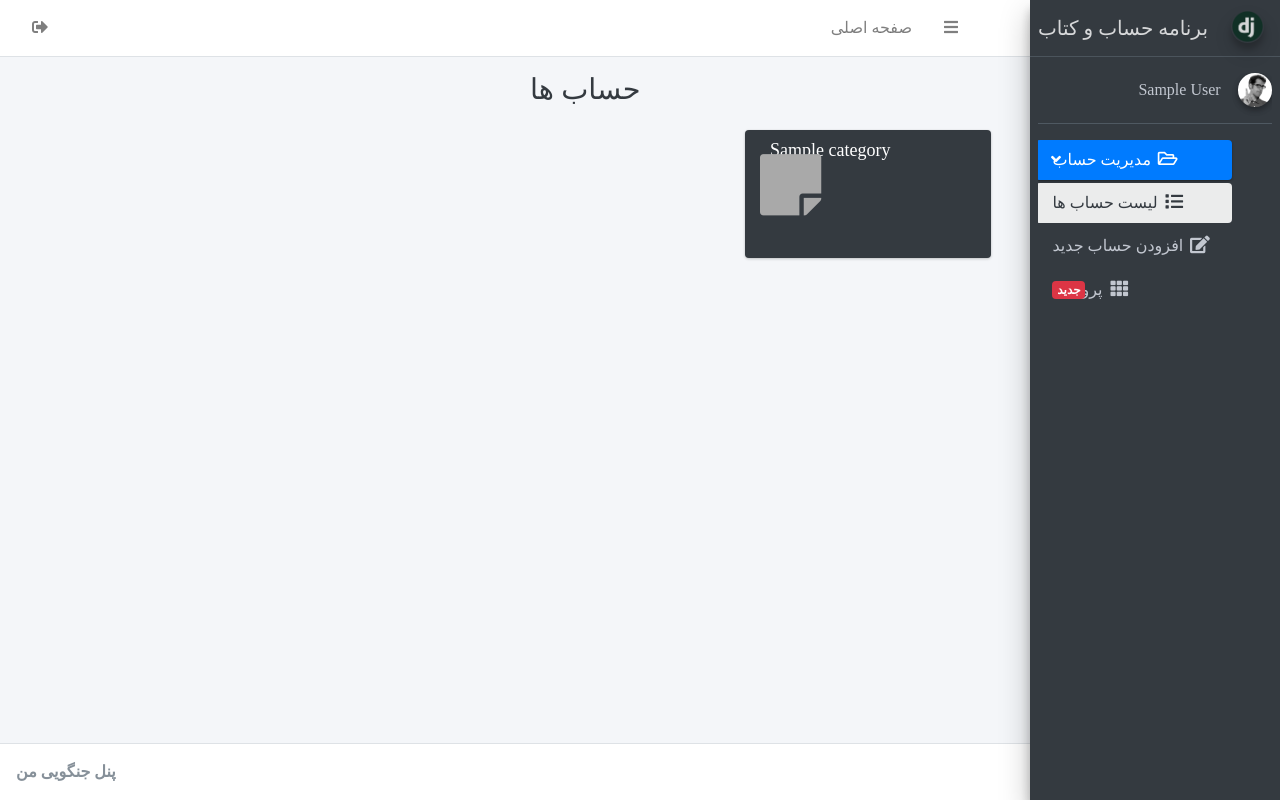
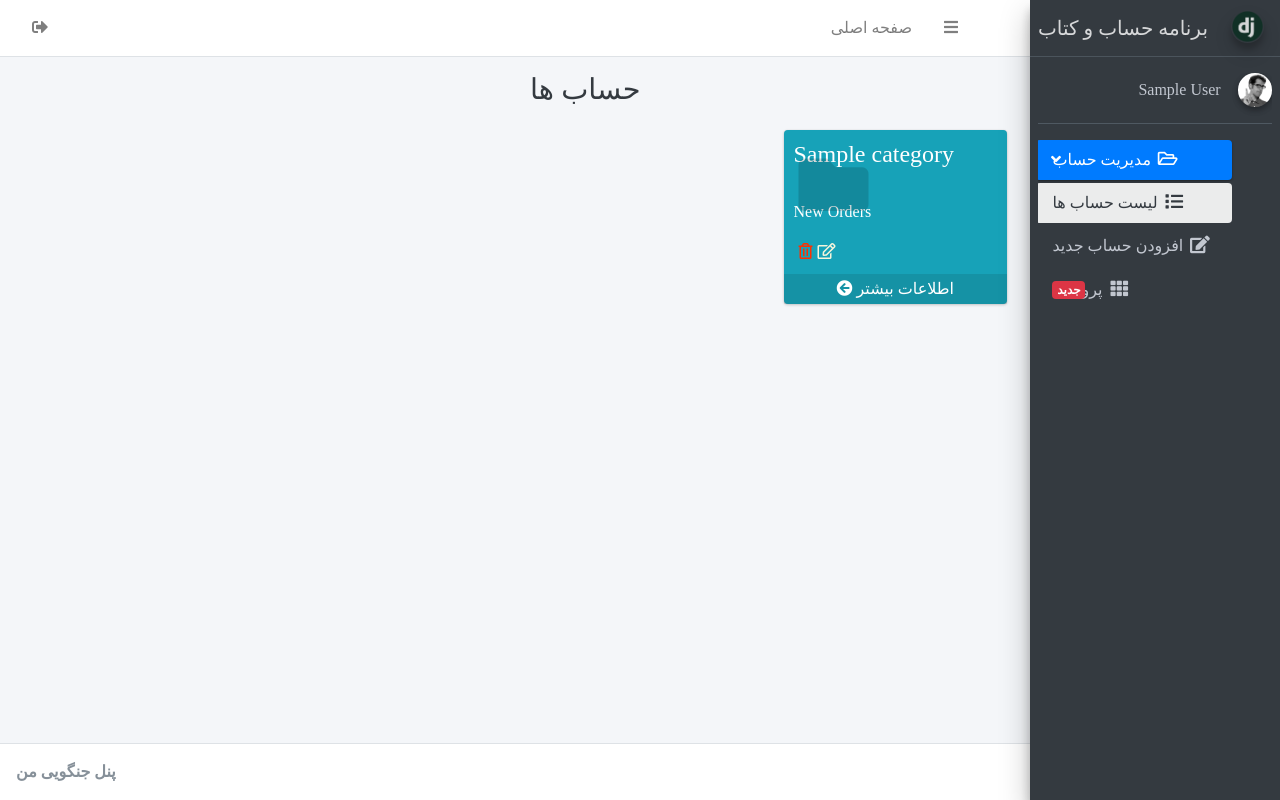
Before and after one commit to meysam1996/Dongy-app-Django, a Django app: page / in a window 1280 px wide. Run offline with Django 3.2, Linux system fonts and the light colour scheme; a user stored in the database is signed in; tables that the repository leaves empty hold one stand-in row (values such as "Sample post"); some libraries are stand-ins or nearby versions; some web fonts are replaced.

Commit message:
update category fix

```diff
--- a/panel/urls.py
+++ b/panel/urls.py
@@ -1,6 +1,6 @@
 from django.contrib.auth import views
 from django.urls import path
-from .views import CategoryList, CategoryCreate
+from .views import CategoryList, CategoryCreate, CategoryUpdate
 
 app_name= "panel"
 # urlpatterns = [
@@ -20,4 +20,5 @@ urlpatterns = [
     path('', CategoryList.as_view(), name='home'),
     path('panel/', CategoryList.as_view(), name='home'),
     path('panel/New-Categort/', CategoryCreate.as_view(), name='category-create'),
+    path('panel/Categort/update/<int:pk>', CategoryUpdate.as_view(), name='category-update'),
 ]
--- a/panel/views.py
+++ b/panel/views.py
@@ -1,9 +1,9 @@
 from django.shortcuts import render
 from django.contrib.auth.decorators import login_required
 from django.contrib.auth.mixins import LoginRequiredMixin
-from .mixins import FormValidMixin, FieldsMixin
+from .mixins import FormValidMixin, FieldsMixin, CategoryOwnerMixin
 from django.contrib.auth.views import LoginView
-from django.views.generic import ListView, CreateView
+from django.views.generic import ListView, CreateView, UpdateView
 from django.urls import reverse_lazy
 from django.conf import settings
 from .models import Category
@@ -22,3 +22,7 @@ class CategoryList(LoginRequiredMixin, ListView):
 class CategoryCreate(LoginRequiredMixin, FormValidMixin, FieldsMixin, CreateView):
     model = Category
     template_name = 'panel/category-create-update.html'
+
+class CategoryUpdate(CategoryOwnerMixin, FormValidMixin, FieldsMixin, UpdateView):
+    model = Category
+    template_name = 'panel/category-create-update.html'
--- a/requirements.txt
+++ b/requirements.txt
@@ -1,5 +1,6 @@
 asgiref==3.3.4
 Django==3.2
+django-crispy-forms==1.11.2
 django-widget-tweaks==1.4.8
 pytz==2021.1
 sqlparse==0.4.1
--- a/static/registration/adminlte/assets/css/custom.css
+++ b/static/registration/adminlte/assets/css/custom.css
@@ -100,3 +100,25 @@ body {
     display: flex;
     flex-wrap: wrap;
 }
+
+#btn_create_form {
+    margin-left: auto;
+    margin-right: 15px;
+}
+
+.icon-update-delete {
+    display: flex;
+    justify-content: flex-end;
+}
+
+.icon-update-delete > a {
+    margin-left: 5px;
+}
+
+.update-icon {
+    color: beige;
+}
+
+.delete-icon {
+    color: #ff3000;
+}
--- a/templates/panel/category-create-update.html
+++ b/templates/panel/category-create-update.html
@@ -20,10 +20,10 @@
                         <div class="col-6">
                             {{ form.slug|as_crispy_field }}
                         </div>
-                    <button type="submit" class="btn btn-success">ارسال مقاله</button>
-                    {% if request.resolver_match.kwargs.pk %}
+                    <button type="submit" class="btn btn-success" id="btn_create_form">ذخیره</button>
+                    {% comment %} {% if request.resolver_match.kwargs.pk %}
                         <a href="{% url 'panel:category-create' request.resolver_match.kwargs.pk %}" class="btn btn-danger">حذف</a>
-                    {% endif %}
+                    {% endif %} {% endcomment %}
                 </form>
             </div>
 
--- a/templates/panel/home.html
+++ b/templates/panel/home.html
@@ -5,17 +5,27 @@
 
 {% block main %}
         <div class="row">
-          <div id="category-boxes" class="col-12">
             {% if object_list %}
               {% for cat in object_list %}
-              <div class="mr-3 col-3 small-box bg-success" style="width:auto; height:8rem;">
-                <div class="inner">
-                  <h1 style="font-size:18px;">{{ cat.title }}</h1>
+                <div class="col-lg-3 col-6">
+                  <!-- small box -->
+                  <div class="small-box bg-info">
+                    <div class="inner">
+                      <h4>{{ cat.title }}</h4><br>
+
+                      <p>New Orders</p>
+                      <div class="icon-update-delete">
+                        <a href="{% url 'panel:category-update' cat.pk %}" class="update-icon"><i class="far fa-edit"></i></a>
+                        <a href="#" class="delete-icon"><i class="far fa-trash-alt"></i></a>
+                      </div>
+                    </div>
+
+                    <div class="icon">
+                      <i class="fa fa-folder"></i>
+                    </div>
+                    <a href="#" class="small-box-footer">اطلاعات بیشتر <i class="fas fa-arrow-circle-left"></i></a>
+                  </div>
                 </div>
-                <div class="icon">
-                  <i class="fas fa-sticky-note"></i>
-                </div>
-              </div>
               {% endfor %}
             {% else %}
               <h3>محتوایی برای نمایش وجود ندارد!</h3>
```
Also changed, not shown: panel/mixins.py (+10 -0 lines).
